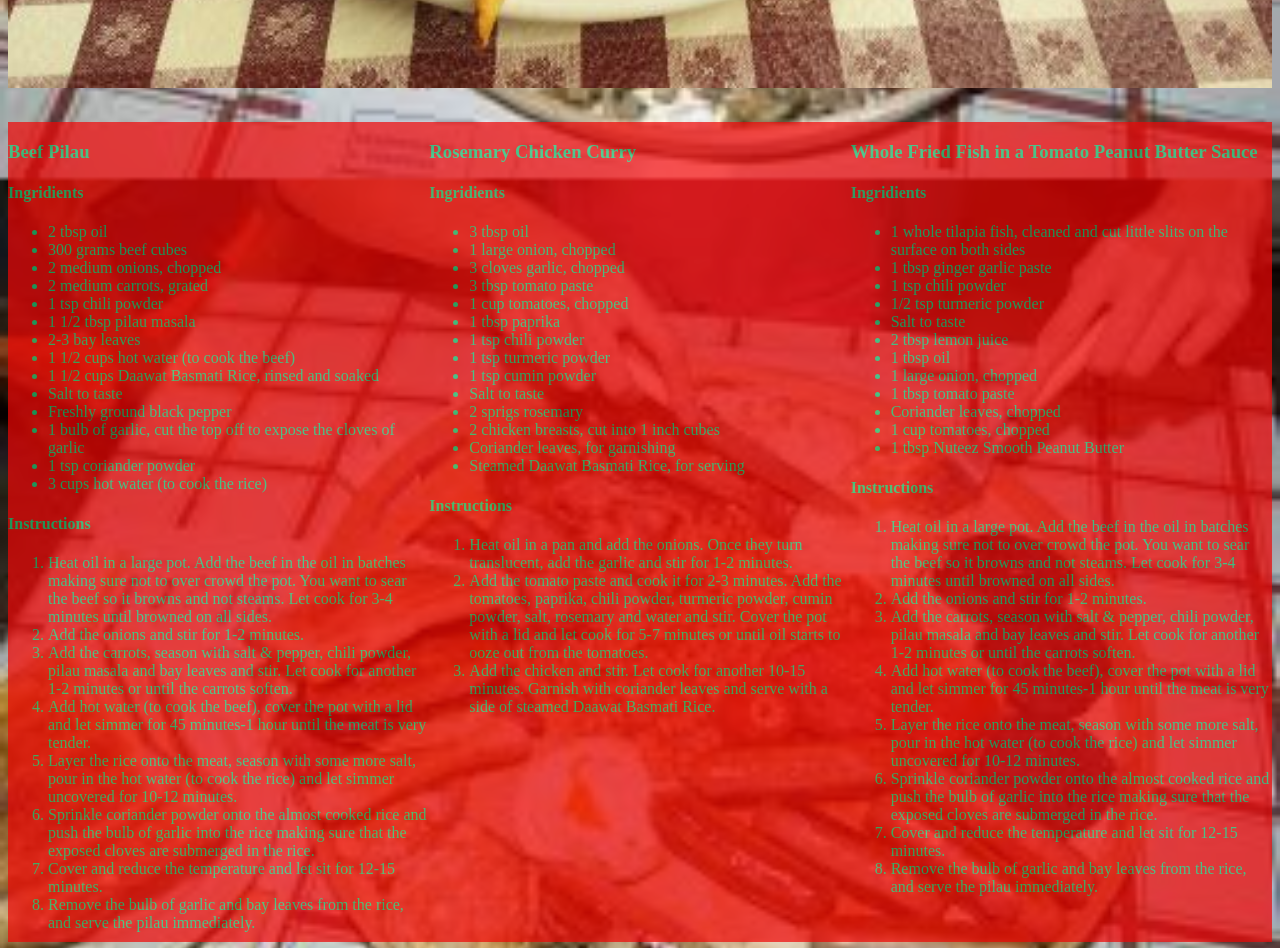
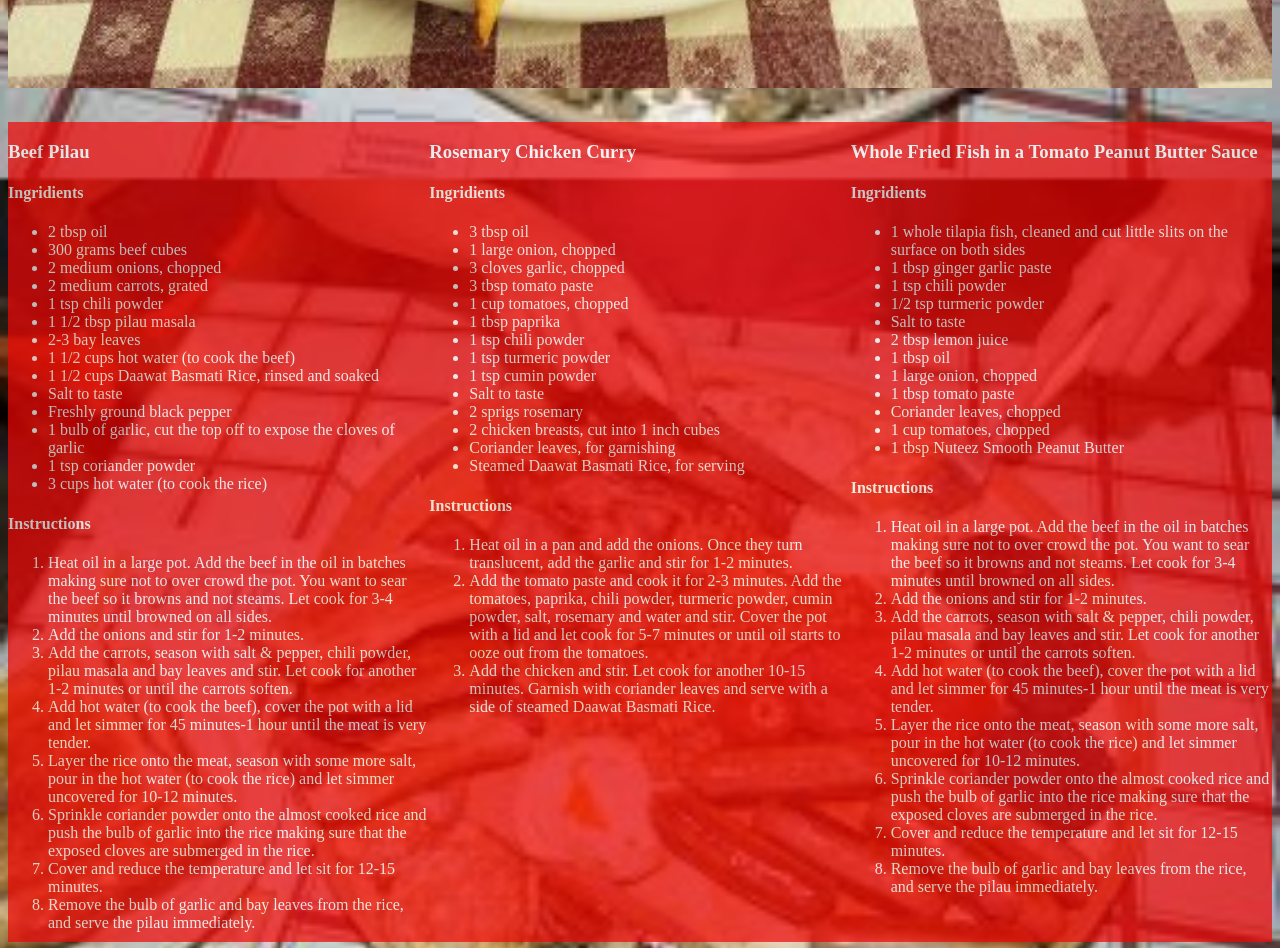
Before and after one commit to Bihengoto/food-recipe, a plain HTML site: page index.html in a window 1280 px wide. Shown: the part 780-1728 px from the top of the page. Drawn offline with Linux system fonts and the light colour scheme.

Commit message:
changed the id tag

```diff
--- a/css/styles.css
+++ b/css/styles.css
@@ -45,15 +45,15 @@ body {
 
 #details-left {
   flex: 1;
-  color: #1ec672;
+  color: white;
 }
 
 #details-center {
   flex: 1;
-  color: #1ec672;
+  color: white;
 }
 
 #details-right {
   flex: 1;
-  color: #1ec672;
+  color: white;
 }
```
